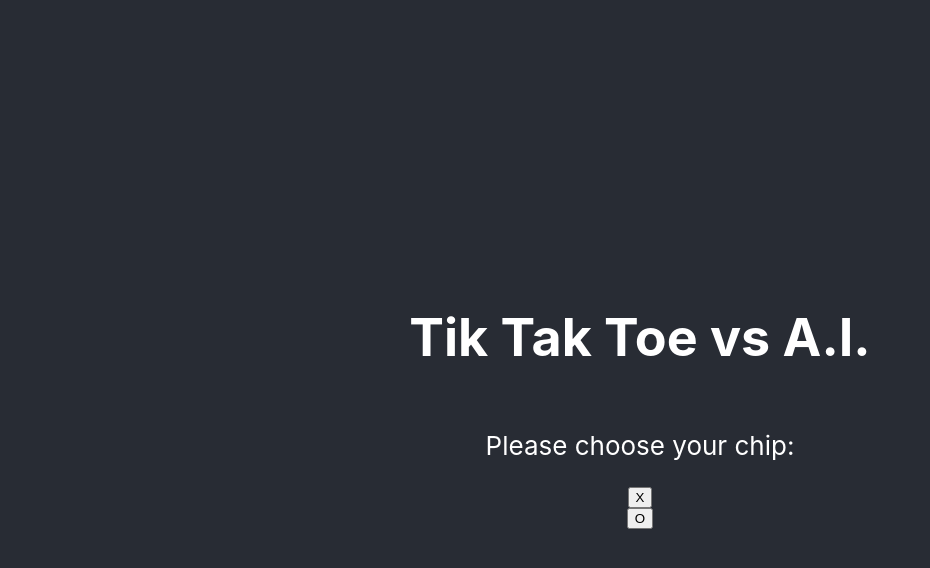
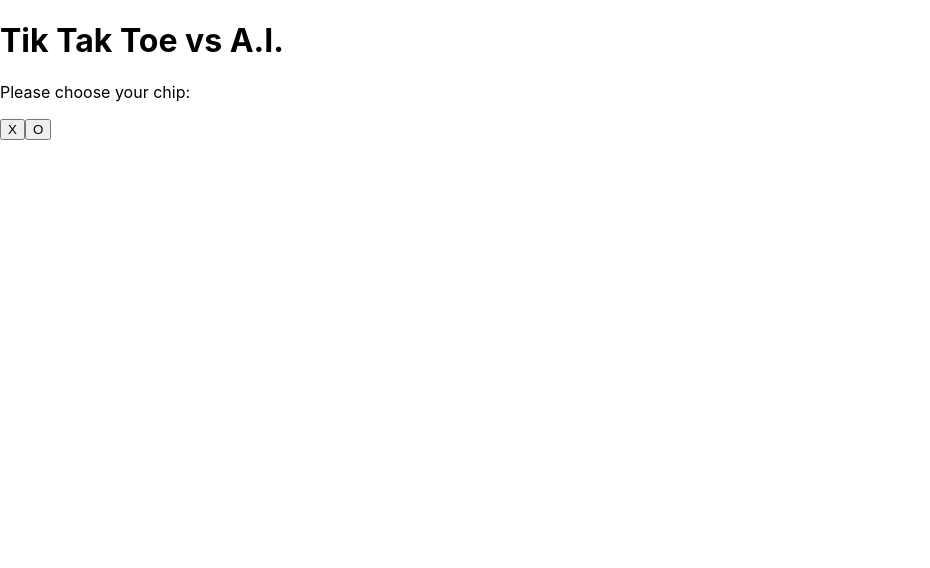
Before and after one commit to carmandomx/ttt-ai, a React (Create React App) app: page / in a window 1280 px wide. Shown: the top 568 px of the page, without its empty margins (0-930 px from the left). Built offline with nearby package versions, Linux system fonts and the light colour scheme.

Commit message:
User Story 2

```diff
--- a/src/App.css
+++ b/src/App.css
@@ -1,38 +1,21 @@
-.App {
-  text-align: center;
+.board {
+  display: inline-grid;
+  grid-template-rows: repeat(3, 1fr);
+  grid-gap: 5px;
+  margin: 20px;
 }
 
-.App-logo {
-  height: 40vmin;
-  pointer-events: none;
+.board-row {
+  display: grid;
+  grid-template-columns: repeat(3, 1fr);
+  grid-gap: 5px;
 }
 
-@media (prefers-reduced-motion: no-preference) {
-  .App-logo {
-    animation: App-logo-spin infinite 20s linear;
-  }
+.board-cell {
+  width: 60px;
+  height: 60px;
+  background-color: white;
+  border: 1px solid black;
+  font-size: 24px;
+  font-weight: bold;
 }
-
-.App-header {
-  background-color: #282c34;
-  min-height: 100vh;
-  display: flex;
-  flex-direction: column;
-  align-items: center;
-  justify-content: center;
-  font-size: calc(10px + 2vmin);
-  color: white;
-}
-
-.App-link {
-  color: #61dafb;
-}
-
-@keyframes App-logo-spin {
-  from {
-    transform: rotate(0deg);
-  }
-  to {
-    transform: rotate(360deg);
-  }
-}
--- a/src/App.tsx
+++ b/src/App.tsx
@@ -1,4 +1,5 @@
 import React, { useState } from 'react';
+import Board from './components/Board';
 import './App.css';
 
 function App() {
@@ -23,6 +24,7 @@ function App() {
         <h1>Tik Tak Toe vs A.I.</h1>
         <p>You have chosen: {chip}</p>
       </header>
+      <Board chip={chip as 'X' | 'O'} />
     </div>
   );
 }
--- /dev/null
+++ b/src/components/Board.tsx
@@ -0,0 +1,43 @@
+import React, { useState } from 'react';
+
+interface BoardProps {
+  chip: 'X' | 'O';
+}
+
+type BoardState = (null | 'X' | 'O')[][];
+
+const Board: React.FC<BoardProps> = ({ chip }) => {
+  const [board, setBoard] = useState<BoardState>([
+    [null, null, null],
+    [null, null, null],
+    [null, null, null],
+  ]);
+
+  const handleClick = (row: number, col: number) => {
+    if (board[row][col] === null) {
+      const newBoard = [...board];
+      newBoard[row][col] = chip;
+      setBoard(newBoard);
+    }
+  };
+
+  return (
+    <div className="board">
+      {board.map((row, rowIndex) => (
+        <div className="board-row" key={rowIndex}>
+          {row.map((cell, colIndex) => (
+            <button
+              className="board-cell"
+              key={colIndex}
+              onClick={() => handleClick(rowIndex, colIndex)}
+            >
+              {cell}
+            </button>
+          ))}
+        </div>
+      ))}
+    </div>
+  );
+};
+
+export default Board;
```
